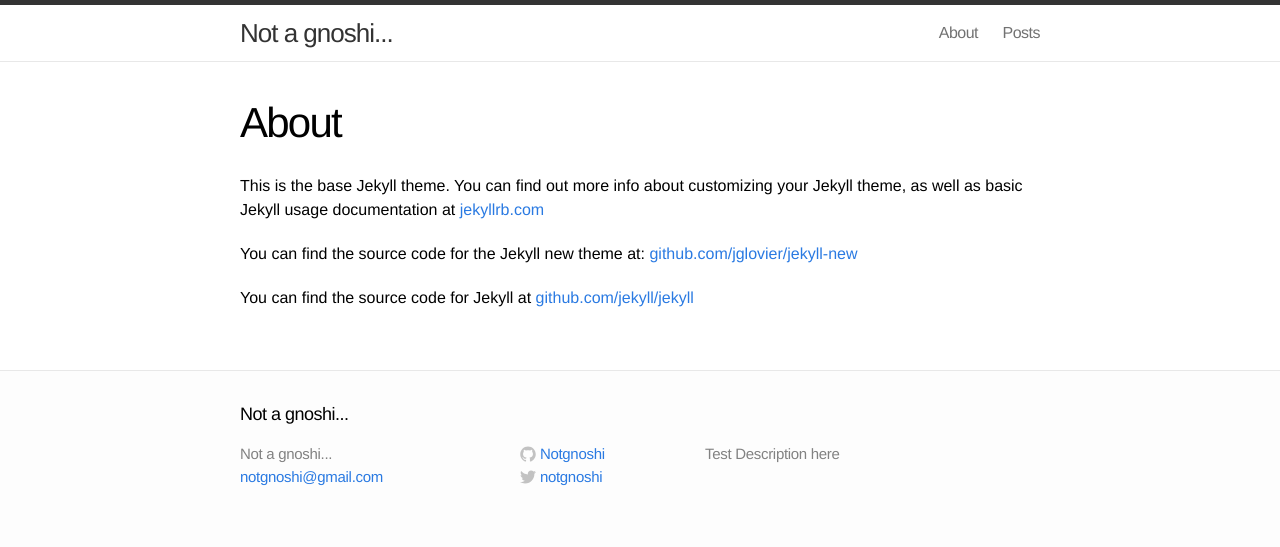
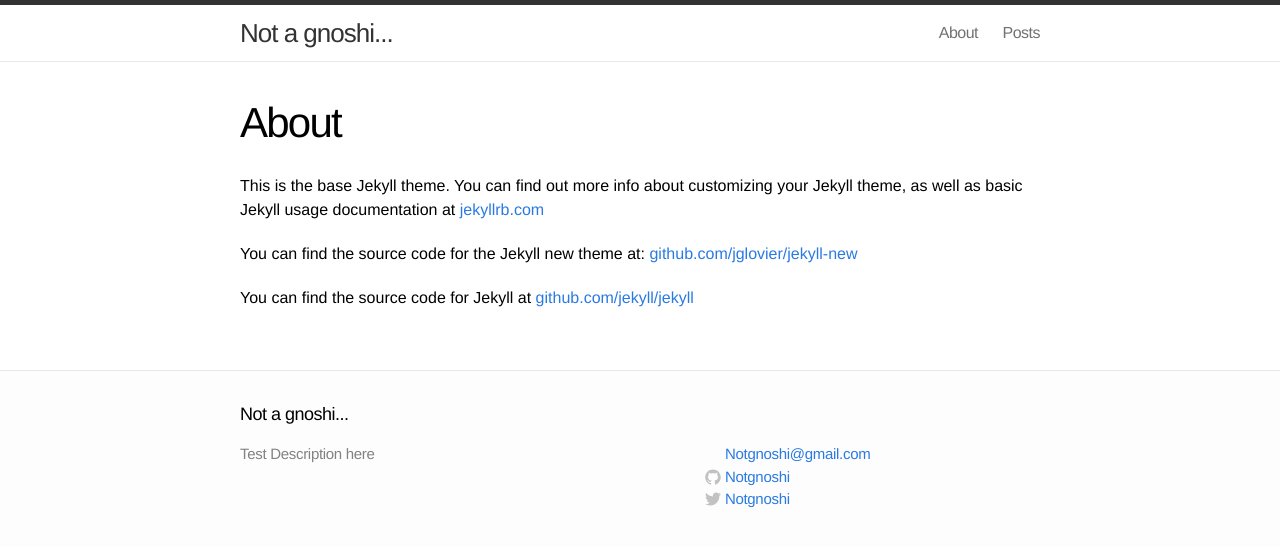
Before and after one commit to Notgnoshi/notgnoshi.github.io, a Jekyll site: the page built from about.md, in a window 1280 px wide. Shown: the top 547 px of the page. Built offline with Jekyll 4.4.1, drawn with Linux system fonts in a browser that asks for light colours.

Commit message:
small fixes, style changes

```diff
--- a/_config.yml
+++ b/_config.yml
@@ -1,11 +1,11 @@
 # Site settings
 title: Not a gnoshi...
 description: "Test Description here"
-baseurl: "http://notgnoshi.github.io"
+baseurl: "/notgnoshi.github.io"
 url: "http://notgnoshi.github.io"
-twitter_username: notgnoshi
+twitter_username: Notgnoshi
 github_username:  Notgnoshi
-email: "notgnoshi@gmail.com"
+email: "Notgnoshi@gmail.com"
 
 # Build settings
 markdown: kramdown
--- a/_includes/footer.html
+++ b/_includes/footer.html
@@ -5,14 +5,17 @@
     <h2 class="footer-heading">{{ site.title }}</h2>
 
     <div class="footer-col-1 column">
-      <ul>
-        <li>{{ site.title }}</li>
-        <li><a href="mailto:{{ site.email }}">{{ site.email }}</a></li>
-      </ul>
+        <p class="text">{{ site.description }}</p>
     </div>
 
     <div class="footer-col-2 column">
+
+    </div>
+
+    <div class="footer-col-3 column">
+
       <ul>
+        <li><a href="mailto:{{ site.email }}" style="padding-left:20px">{{ site.email }}</a></li>
         {% if site.github_username %}<li>
           <a href="https://github.com/{{ site.github_username }}">
             <span class="icon github">
@@ -52,9 +55,9 @@
       </ul>
     </div>
 
-    <div class="footer-col-3 column">
-      <p class="text">{{ site.description }}</p>
-    </div>
+
+
+
 
   </div>
 
```
Also changed, not shown: 4 other files.
